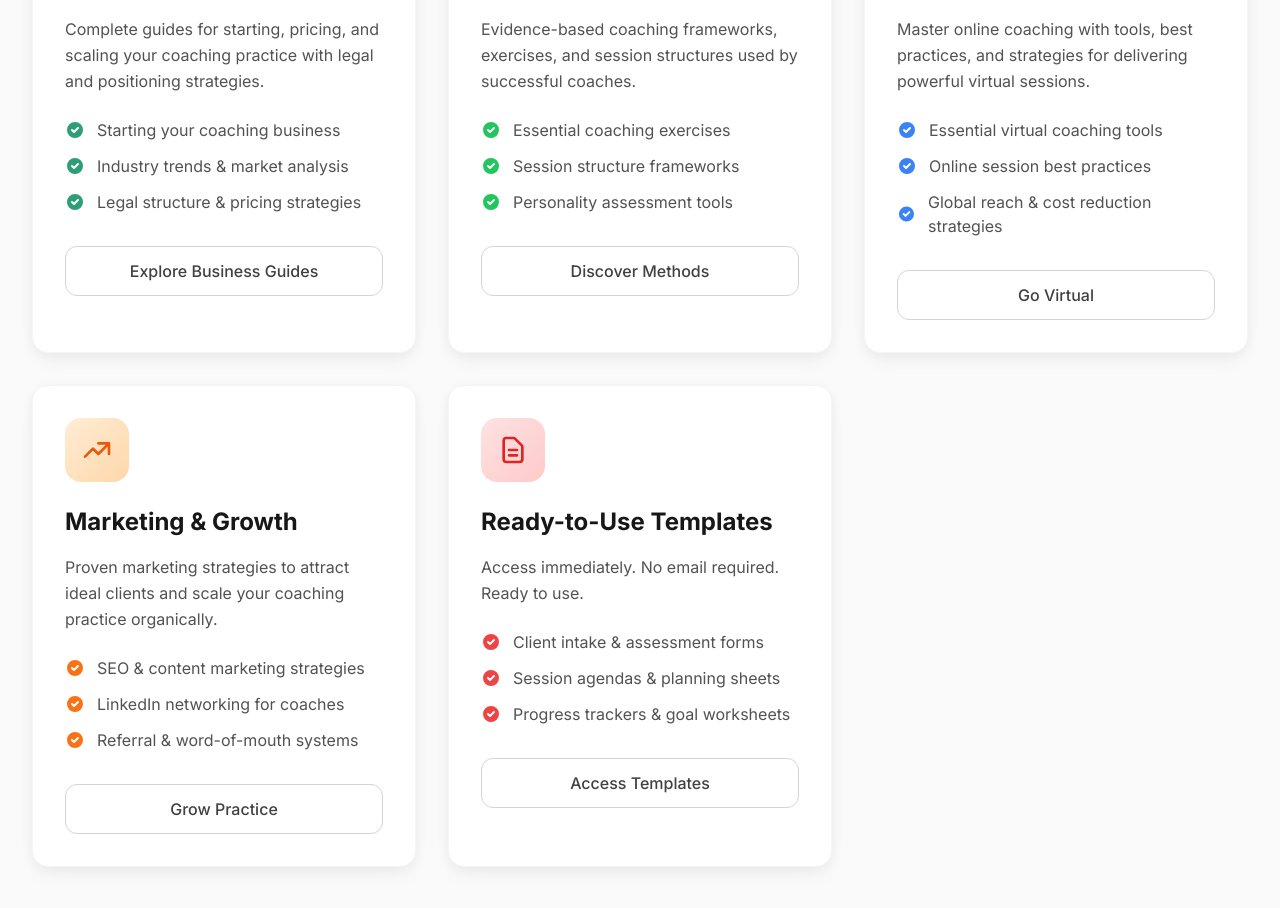
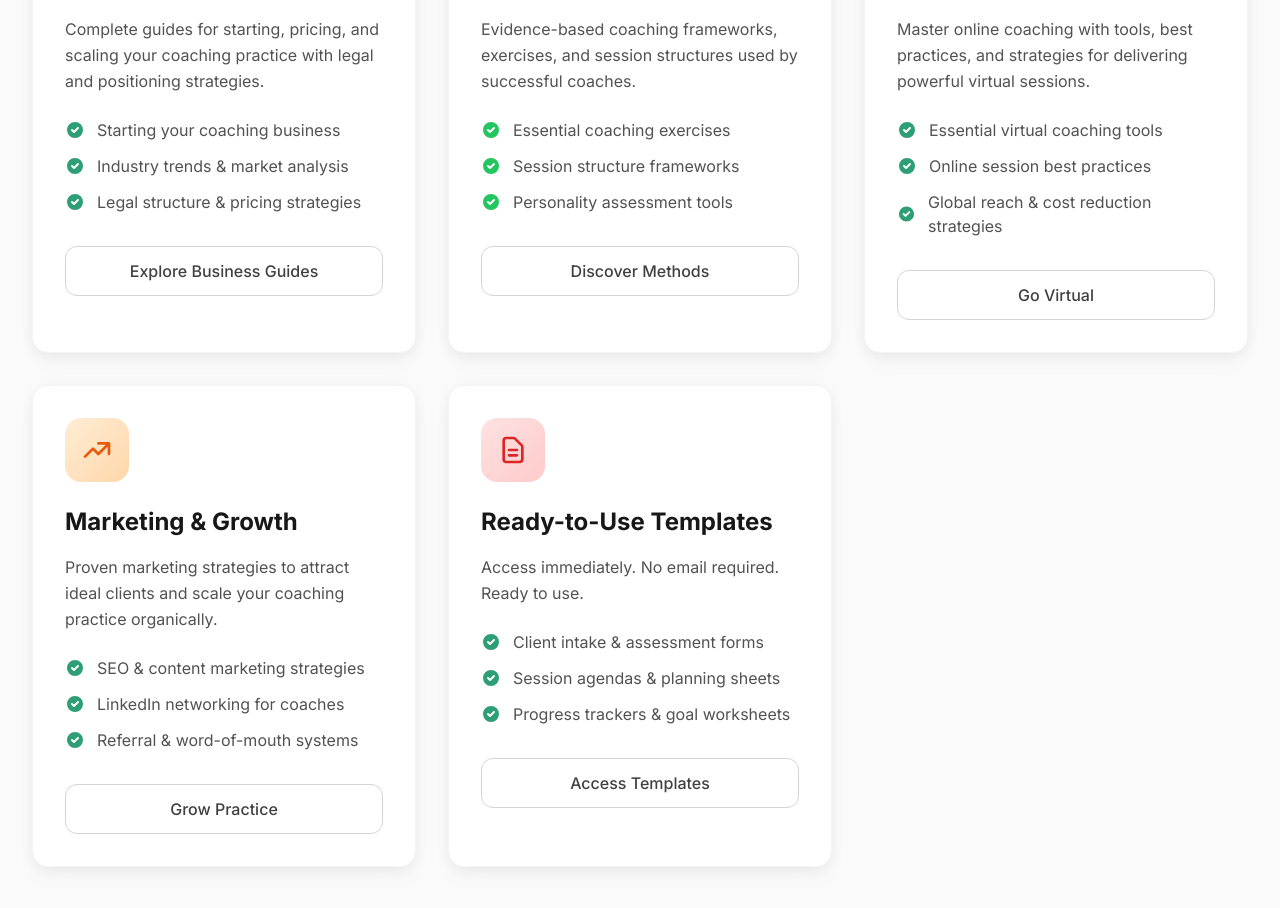
Before and after one commit to adityabandi/LifeCoach-library, a Next.js app: page / in a window 1280 px wide. Shown: the part 1784-2692 px from the top of the page. Built offline with nearby package versions, Linux system fonts and the light colour scheme; no server answers.

Commit message:
Update page.tsx

```diff
--- a/app/page.tsx
+++ b/app/page.tsx
@@ -179,19 +179,19 @@ export default function HomePage() {
               </p>
               <ul className="space-y-3 text-gray-600 mb-8">
                 <li className="flex items-center">
-                  <svg className="w-5 h-5 text-blue-500 mr-3" fill="currentColor" viewBox="0 0 20 20">
+                  <svg className="w-5 h-5 text-primary-500 mr-3" fill="currentColor" viewBox="0 0 20 20">
                     <path fillRule="evenodd" d="M10 18a8 8 0 100-16 8 8 0 000 16zm3.707-9.293a1 1 0 00-1.414-1.414L9 10.586 7.707 9.293a1 1 0 00-1.414 1.414l2 2a1 1 0 001.414 0l4-4z" clipRule="evenodd" />
                   </svg>
                   Essential virtual coaching tools
                 </li>
                 <li className="flex items-center">
-                  <svg className="w-5 h-5 text-blue-500 mr-3" fill="currentColor" viewBox="0 0 20 20">
+                  <svg className="w-5 h-5 text-primary-500 mr-3" fill="currentColor" viewBox="0 0 20 20">
                     <path fillRule="evenodd" d="M10 18a8 8 0 100-16 8 8 0 000 16zm3.707-9.293a1 1 0 00-1.414-1.414L9 10.586 7.707 9.293a1 1 0 00-1.414 1.414l2 2a1 1 0 001.414 0l4-4z" clipRule="evenodd" />
                   </svg>
                   Online session best practices
                 </li>
                 <li className="flex items-center">
-                  <svg className="w-5 h-5 text-blue-500 mr-3" fill="currentColor" viewBox="0 0 20 20">
+                  <svg className="w-5 h-5 text-primary-500 mr-3" fill="currentColor" viewBox="0 0 20 20">
                     <path fillRule="evenodd" d="M10 18a8 8 0 100-16 8 8 0 000 16zm3.707-9.293a1 1 0 00-1.414-1.414L9 10.586 7.707 9.293a1 1 0 00-1.414 1.414l2 2a1 1 0 001.414 0l4-4z" clipRule="evenodd" />
                   </svg>
                   Global reach & cost reduction strategies
@@ -215,19 +215,19 @@ export default function HomePage() {
               </p>
               <ul className="space-y-3 text-gray-600 mb-8">
                 <li className="flex items-center">
-                  <svg className="w-5 h-5 text-orange-500 mr-3" fill="currentColor" viewBox="0 0 20 20">
+                  <svg className="w-5 h-5 text-primary-500 mr-3" fill="currentColor" viewBox="0 0 20 20">
                     <path fillRule="evenodd" d="M10 18a8 8 0 100-16 8 8 0 000 16zm3.707-9.293a1 1 0 00-1.414-1.414L9 10.586 7.707 9.293a1 1 0 00-1.414 1.414l2 2a1 1 0 001.414 0l4-4z" clipRule="evenodd" />
                   </svg>
                   SEO & content marketing strategies
                 </li>
                 <li className="flex items-center">
-                  <svg className="w-5 h-5 text-orange-500 mr-3" fill="currentColor" viewBox="0 0 20 20">
+                  <svg className="w-5 h-5 text-primary-500 mr-3" fill="currentColor" viewBox="0 0 20 20">
                     <path fillRule="evenodd" d="M10 18a8 8 0 100-16 8 8 0 000 16zm3.707-9.293a1 1 0 00-1.414-1.414L9 10.586 7.707 9.293a1 1 0 00-1.414 1.414l2 2a1 1 0 001.414 0l4-4z" clipRule="evenodd" />
                   </svg>
                   LinkedIn networking for coaches
                 </li>
                 <li className="flex items-center">
-                  <svg className="w-5 h-5 text-orange-500 mr-3" fill="currentColor" viewBox="0 0 20 20">
+                  <svg className="w-5 h-5 text-primary-500 mr-3" fill="currentColor" viewBox="0 0 20 20">
                     <path fillRule="evenodd" d="M10 18a8 8 0 100-16 8 8 0 000 16zm3.707-9.293a1 1 0 00-1.414-1.414L9 10.586 7.707 9.293a1 1 0 00-1.414 1.414l2 2a1 1 0 001.414 0l4-4z" clipRule="evenodd" />
                   </svg>
                   Referral & word-of-mouth systems
@@ -251,19 +251,19 @@ export default function HomePage() {
               </p>
               <ul className="space-y-3 text-gray-600 mb-8">
                 <li className="flex items-center">
-                  <svg className="w-5 h-5 text-red-500 mr-3" fill="currentColor" viewBox="0 0 20 20">
+                  <svg className="w-5 h-5 text-primary-500 mr-3" fill="currentColor" viewBox="0 0 20 20">
                     <path fillRule="evenodd" d="M10 18a8 8 0 100-16 8 8 0 000 16zm3.707-9.293a1 1 0 00-1.414-1.414L9 10.586 7.707 9.293a1 1 0 00-1.414 1.414l2 2a1 1 0 001.414 0l4-4z" clipRule="evenodd" />
                   </svg>
                   Client intake & assessment forms
                 </li>
                 <li className="flex items-center">
-                  <svg className="w-5 h-5 text-red-500 mr-3" fill="currentColor" viewBox="0 0 20 20">
+                  <svg className="w-5 h-5 text-primary-500 mr-3" fill="currentColor" viewBox="0 0 20 20">
                     <path fillRule="evenodd" d="M10 18a8 8 0 100-16 8 8 0 000 16zm3.707-9.293a1 1 0 00-1.414-1.414L9 10.586 7.707 9.293a1 1 0 00-1.414 1.414l2 2a1 1 0 001.414 0l4-4z" clipRule="evenodd" />
                   </svg>
                   Session agendas & planning sheets
                 </li>
                 <li className="flex items-center">
-                  <svg className="w-5 h-5 text-red-500 mr-3" fill="currentColor" viewBox="0 0 20 20">
+                  <svg className="w-5 h-5 text-primary-500 mr-3" fill="currentColor" viewBox="0 0 20 20">
                     <path fillRule="evenodd" d="M10 18a8 8 0 100-16 8 8 0 000 16zm3.707-9.293a1 1 0 00-1.414-1.414L9 10.586 7.707 9.293a1 1 0 00-1.414 1.414l2 2a1 1 0 001.414 0l4-4z" clipRule="evenodd" />
                   </svg>
                   Progress trackers & goal worksheets
```
